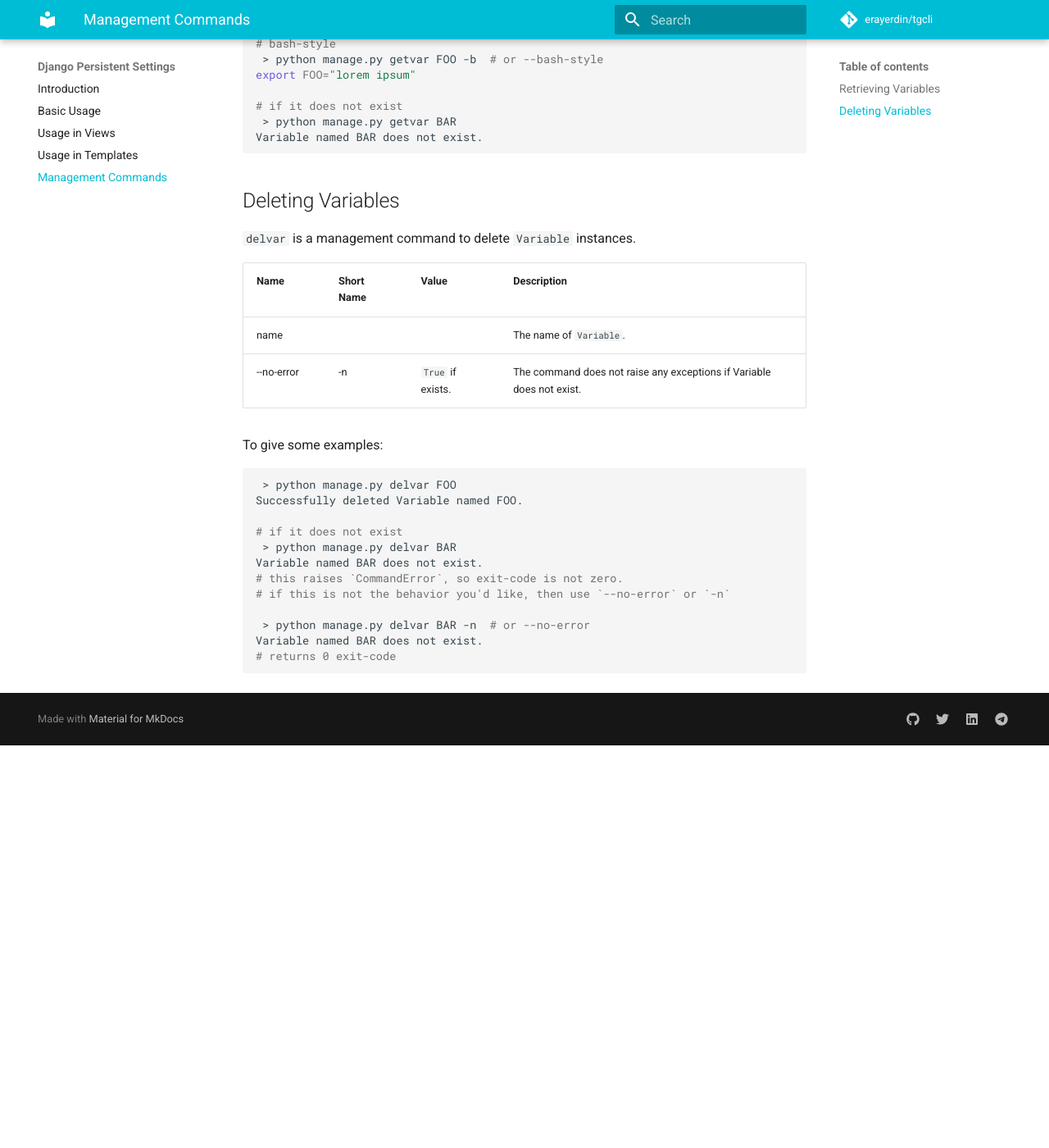
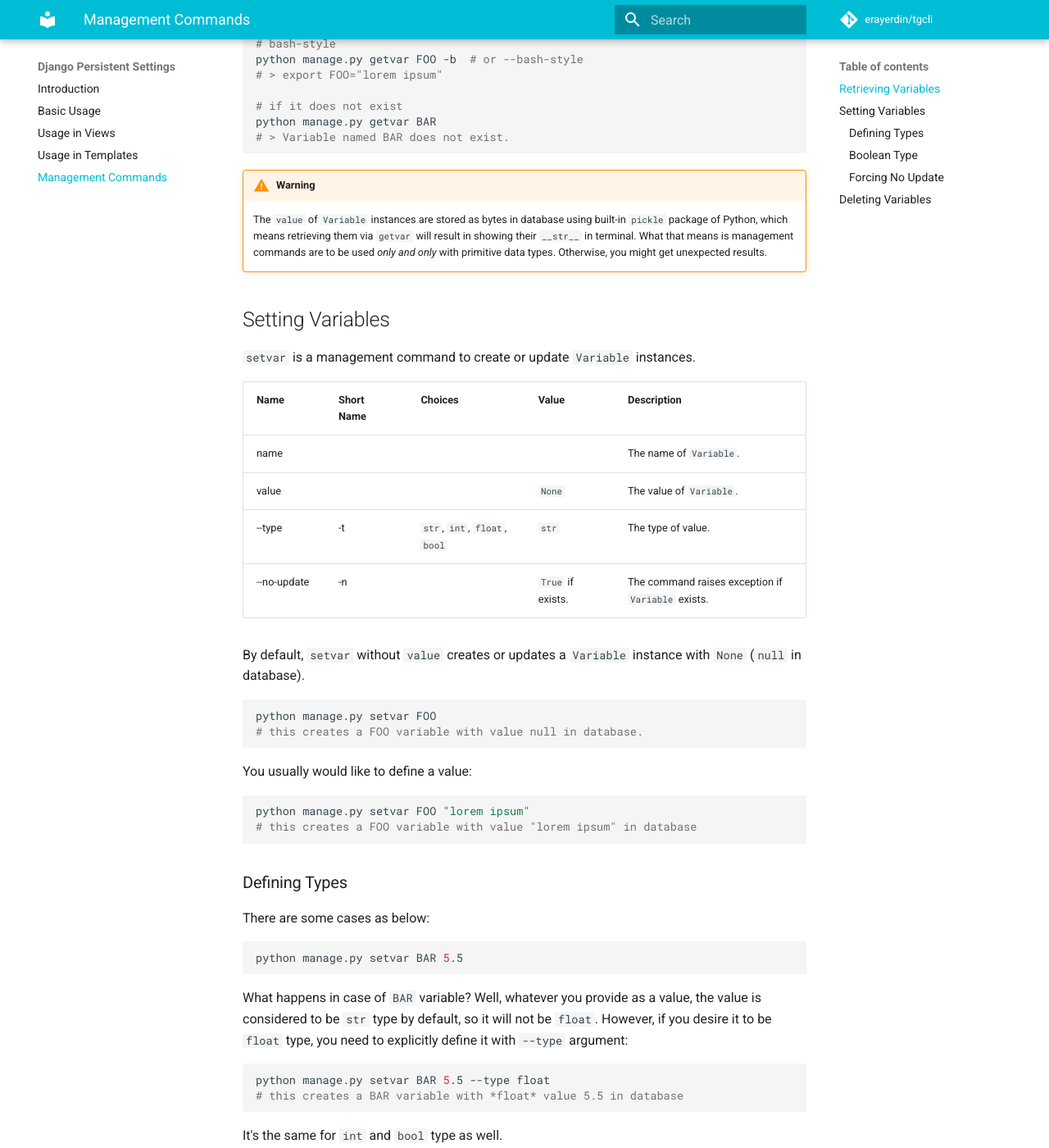
Before and after one commit to erayerdin/django-persistent-settings, an MkDocs documentation site: the page built from docs/commands.md, in a window 1280 px wide and 1400 px high, scrolled down 598 px. Shown: the whole window at 82% size. Built offline with MkDocs 1.6.1 and Material for MkDocs 9.7.7, drawn with Linux system fonts in a browser that asks for light colours; comment, search, counter and statistics services are not loaded; before the commit the page ends 1507 px from its top, so only the background shows below that; some of the changed text lies outside the part shown.

Commit message:
added `setvar` command

````diff
--- a/docs/commands.md
+++ b/docs/commands.md
@@ -15,16 +15,118 @@ or deleting `Variable` instances.
 To give some examples:
 
 ```bash
- > python manage.py getvar FOO
-lorem ipsum
+python manage.py getvar FOO
+# > lorem ipsum
 
 # bash-style
- > python manage.py getvar FOO -b  # or --bash-style
-export FOO="lorem ipsum"
+python manage.py getvar FOO -b  # or --bash-style
+# > export FOO="lorem ipsum"
 
 # if it does not exist
- > python manage.py getvar BAR
-Variable named BAR does not exist.
+python manage.py getvar BAR
+# > Variable named BAR does not exist.
+```
+
+!!! warning
+    The `value` of `Variable` instances are stored as bytes in database using
+    built-in `pickle` package of Python, which means retrieving them via
+    `getvar` will result in showing their `__str__` in terminal. What that means
+    is management commands are to be used *only and only* with primitive data
+    types. Otherwise, you might get unexpected results.
+
+## Setting Variables
+
+`setvar` is a management command to create or update `Variable` instances.
+
+| Name | Short Name | Choices | Value | Description |
+|------|------------|---------|-------|-------------|
+| name | | | | The name of `Variable`. |
+| value | | | `None` | The value of `Variable`. |
+| --type | -t | `str`, `int`, `float`, `bool` | `str` | The type of value. |
+| --no-update | -n | | `True` if exists. | The command raises exception if `Variable` exists. |
+
+By default, `setvar` without `value` creates or updates a `Variable` instance
+with `None` (`null` in database).
+
+```bash
+python manage.py setvar FOO
+# this creates a FOO variable with value null in database.
+```
+
+You usually would like to define a value:
+
+```bash
+python manage.py setvar FOO "lorem ipsum"
+# this creates a FOO variable with value "lorem ipsum" in database
+```
+
+### Defining Types
+
+There are some cases as below:
+
+```bash
+python manage.py setvar BAR 5.5
+```
+
+What happens in case of `BAR` variable? Well, whatever you provide as a value,
+the value is considered to be `str` type by default, so it will not be `float`.
+However, if you desire it to be `float` type, you need to explicitly define it
+with `--type` argument:
+
+```bash
+python manage.py setvar BAR 5.5 --type float
+# this creates a BAR variable with *float* value 5.5 in database
+```
+
+It's the same for `int` and `bool` type as well.
+
+### Boolean Type
+
+`bool` type also allows you to use convenient aliases to set to `False`, the
+values below results in `False` (case-insensitive):
+
+ - `f`
+ - `false`
+ - `0`
+ - `n`
+ - `no`
+
+Any value with `--type bool` other than those above are considered to be `True`.
+To give some examples:
+
+```bash
+# these will create or update FOO variable with value False as boolean type
+python manage.py setvar FOO False --type bool
+python manage.py setvar FOO false --type bool
+python manage.py setvar FOO f --type bool
+python manage.py setvar FOO 0 --type bool
+python manage.py setvar FOO No --type bool
+python manage.py setvar FOO no --type bool
+python manage.py setvar FOO n --type bool
+
+# these will create or update BAR variable with value True as boolean type
+python manage.py setvar BAR True --type bool
+python manage.py setvar BAR true --type bool
+python manage.py setvar BAR t --type bool
+python manage.py setvar BAR 1 --type bool
+python manage.py setvar BAR Yes --type bool
+python manage.py setvar BAR yes --type bool
+python manage.py setvar BAR y --type bool
+# or any value
+python manage.py setvar BAR whatever --type bool  # will result in True
+```
+
+### Forcing No Update
+
+The default behavior of `setvar` is to create if `Variable` does not exist, otherwise
+update the value. This might not be the desired case for you, so you can use
+`--no-update` flag to force raising exception in case `Variable` instance already
+exists.
+
+```bash
+# will raise CommandError if FOO does not exist
+python manage.py setvar FOO "bar" -n  # or --no-update
+# > Variable named FOO already exists.
 ```
 
 ## Deleting Variables
@@ -34,21 +136,21 @@ Variable named BAR does not exist.
 | Name | Short Name | Value | Description |
 |------|------------|-------|-------------|
 | name | | | The name of `Variable`. |
-| --no-error | -n | `True` if exists. | The command does not raise any exceptions if Variable does not exist. |
+| --no-error | -n | `True` if exists. | The command does not raise any exceptions if `Variable` does not exist. |
 
 To give some examples:
 
 ```bash
- > python manage.py delvar FOO
-Successfully deleted Variable named FOO.
+python manage.py delvar FOO
+# Successfully deleted Variable named FOO.
 
 # if it does not exist
- > python manage.py delvar BAR
-Variable named BAR does not exist.
+python manage.py delvar BAR
+# > Variable named BAR does not exist.
 # this raises `CommandError`, so exit-code is not zero.
 # if this is not the behavior you'd like, then use `--no-error` or `-n`
 
- > python manage.py delvar BAR -n  # or --no-error
-Variable named BAR does not exist.
+python manage.py delvar BAR -n  # or --no-error
+# > Variable named BAR does not exist.
 # returns 0 exit-code
 ```
````
Also changed, not shown: 4 other files.
